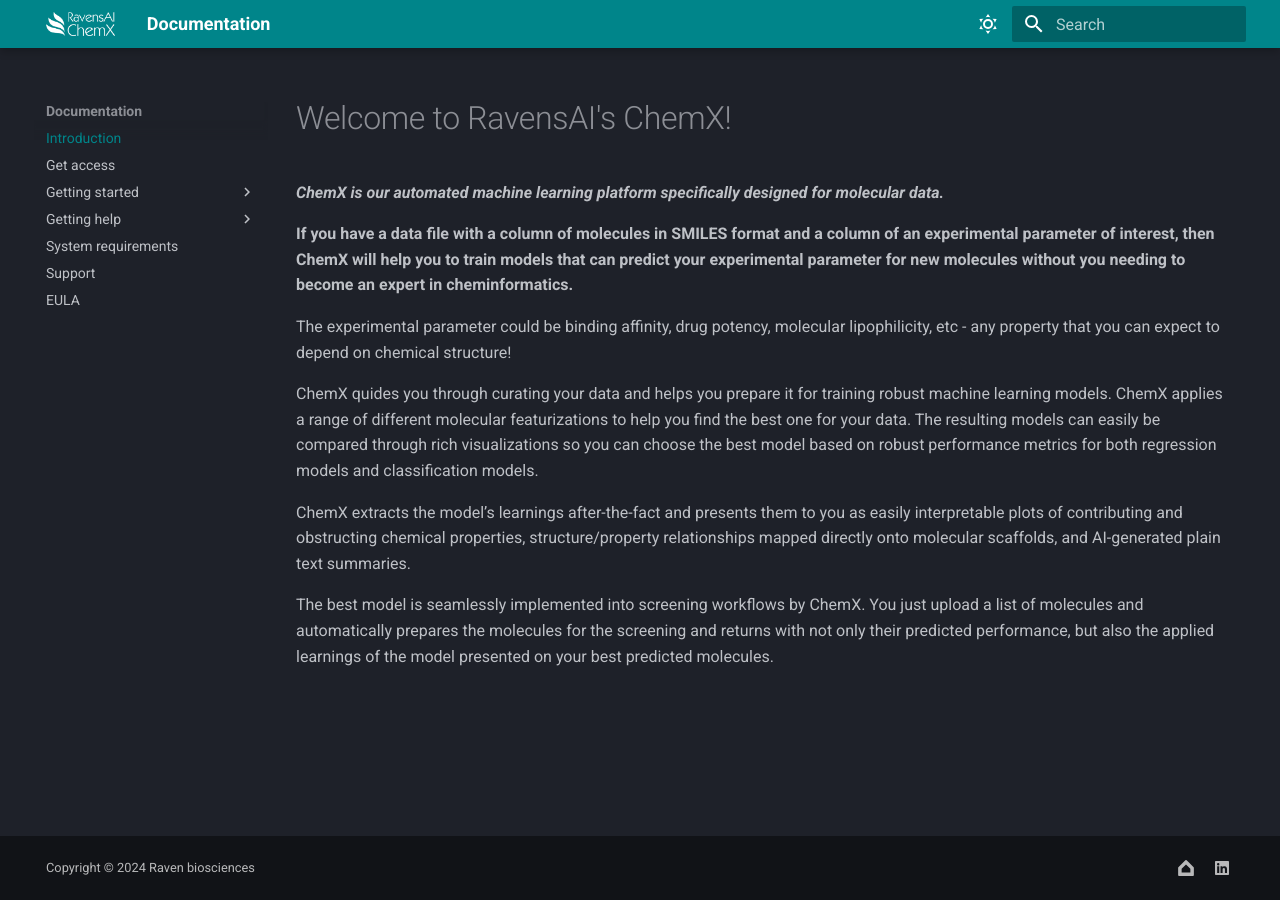
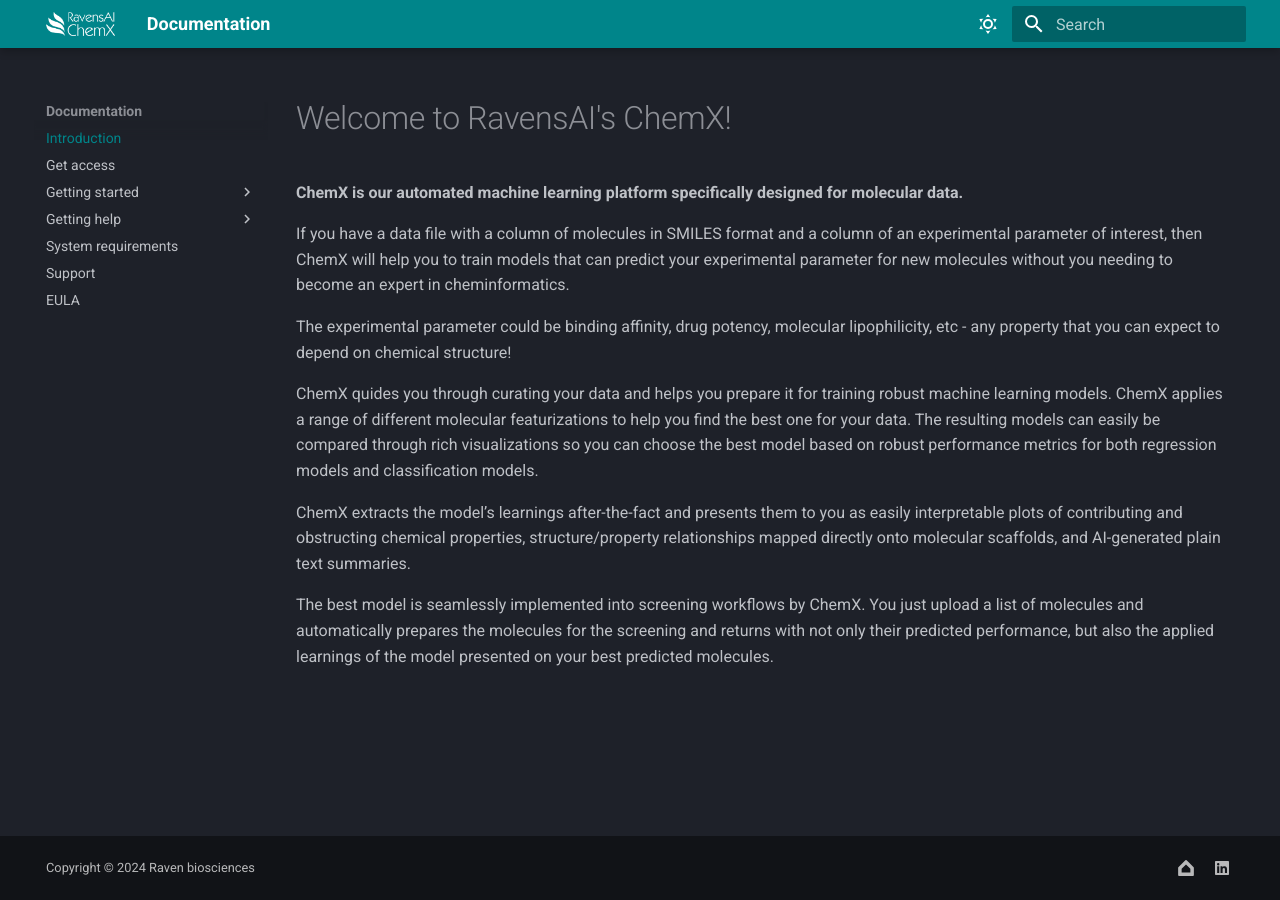
Before and after one commit to Raven-biosciences/chemX_docs, an MkDocs documentation site: the page built from docs/index.md, in a window 1280 px wide. Built offline with MkDocs 1.6.1 and Material for MkDocs 9.7.7, drawn with Linux system fonts in a browser that asks for light colours.

```diff
--- a/docs/index.md
+++ b/docs/index.md
@@ -1,8 +1,8 @@
 # Welcome to RavensAI's ChemX!
 
-***ChemX is our automated machine learning platform specifically designed for molecular data.***
+**ChemX is our automated machine learning platform specifically designed for molecular data.**
 
-**If you have a data file with a column of molecules in SMILES format and a column of an experimental parameter of interest, then ChemX will help you to train models that can predict your experimental parameter for new molecules without you needing to become an expert in cheminformatics.**
+If you have a data file with a column of molecules in SMILES format and a column of an experimental parameter of interest, then ChemX will help you to train models that can predict your experimental parameter for new molecules without you needing to become an expert in cheminformatics.
 
 The experimental parameter could be binding affinity, drug potency, molecular lipophilicity, etc - any property that you can expect to depend on chemical structure!
 
```
